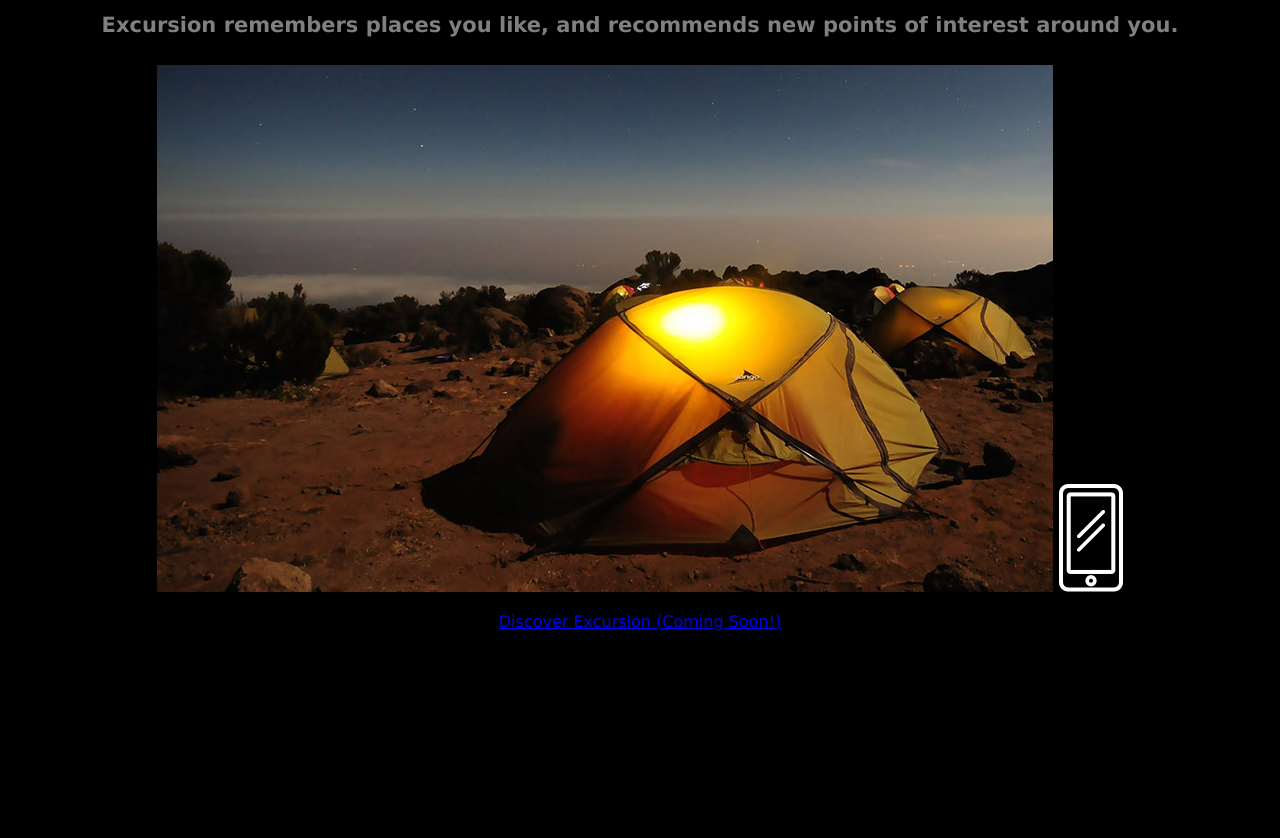
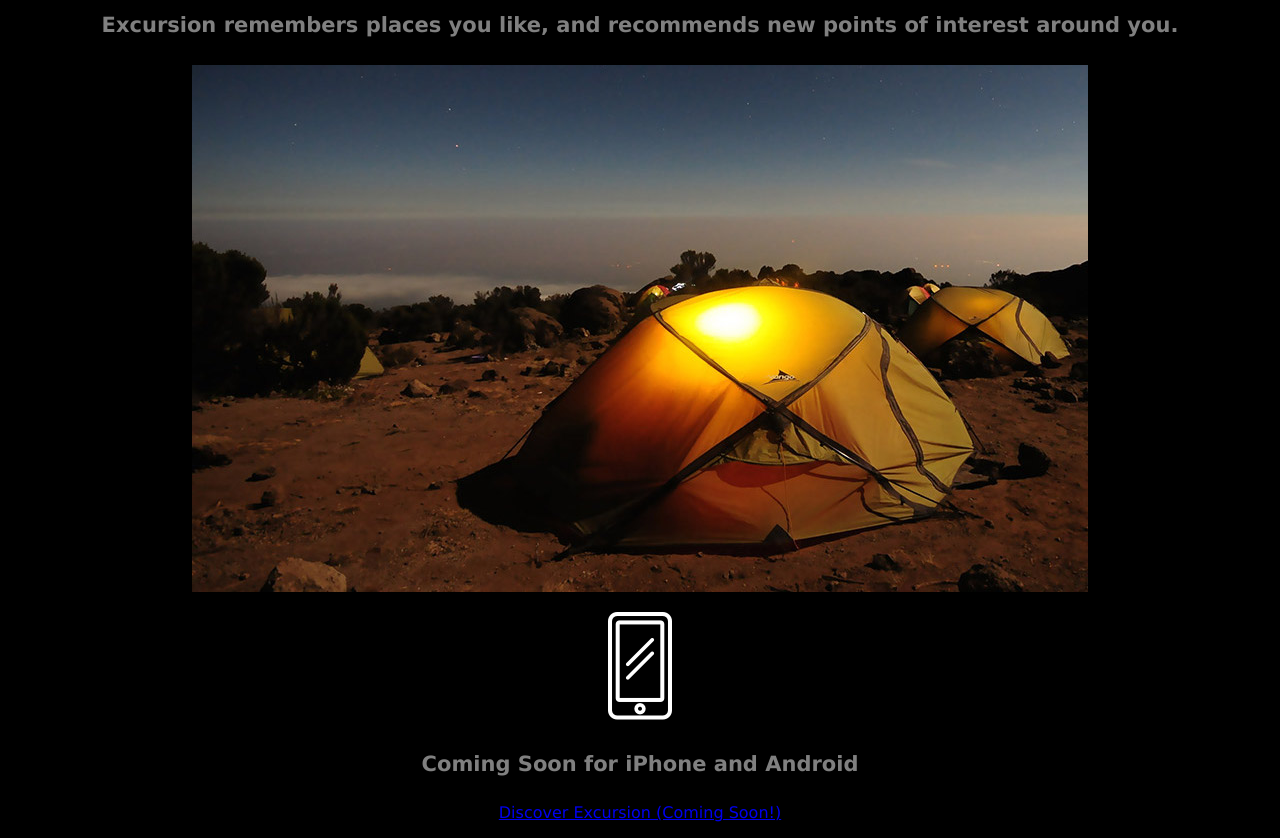
Before and after one commit to cecilewg/excursion, a plain HTML site: page index.html in a window 1280 px wide. Shown: the part 420-1258 px from the top of the page. Before the commit the page ends 1067 px from the top, so only its background shows below. Drawn offline with Linux system fonts and the light colour scheme.

Commit message:
Added footed text

```diff
--- a/index.html
+++ b/index.html
@@ -13,8 +13,9 @@
         </video>
     <h2 class="subheader">Your personal guide</h2>
       <h4 class ="comment">Excursion remembers places you like, and recommends new points of interest around you.</h4>
-      <img class="image1" src="./images/camp.jpg" alt="Camping">
-      <img class="image2" src="./images/phone.png" alt="Mini Phone">
+      <p><img class="image1" src="./images/camp.jpg" alt="Camping"></p>
+      <p><img class="image2" src="./images/phone.png" alt="Mini Phone"></p>
+      <h4 class ="comment">Coming Soon for iPhone and Android</h4>
         <p><a href="#">Discover Excursion (Coming Soon!)</a></p>
   </body>
 </html>
--- a/resources/css/style.css
+++ b/resources/css/style.css
@@ -3,6 +3,7 @@ body {
   background-color: black;
   text-align: center
 }
+
 
 .mainheader {
   font-weight: normal;
```
